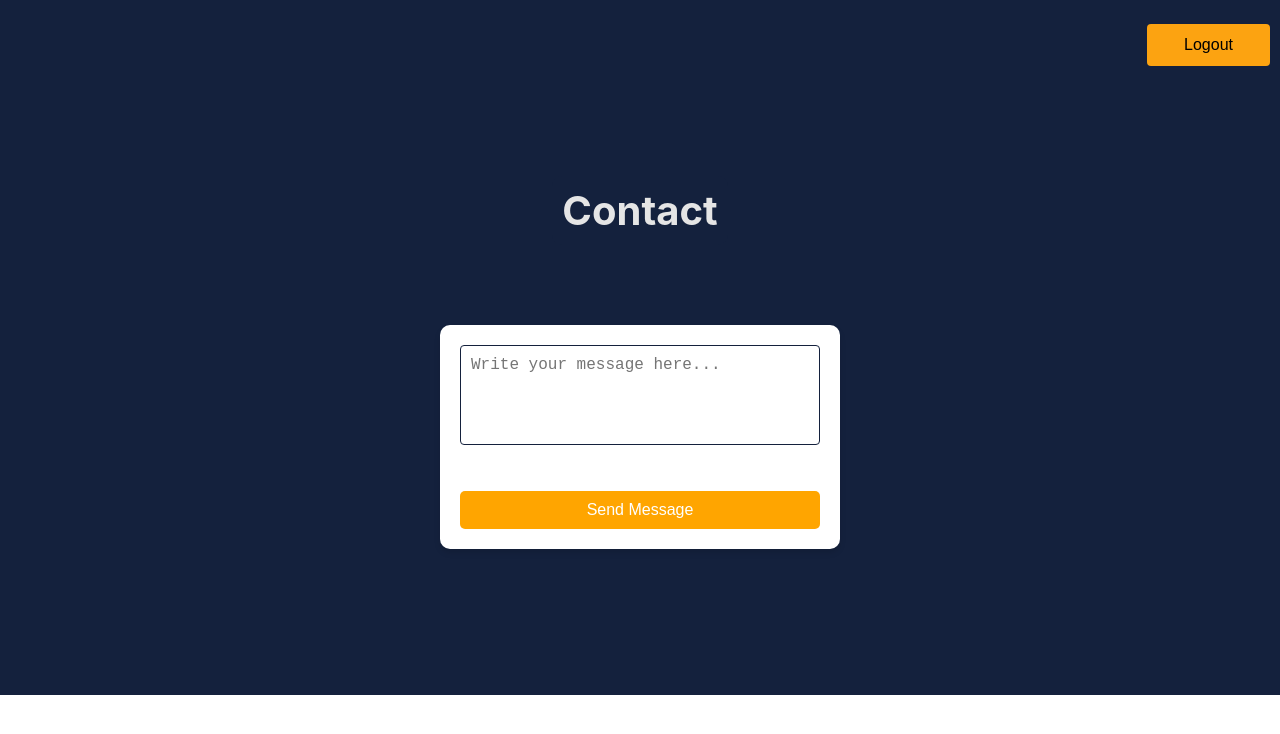
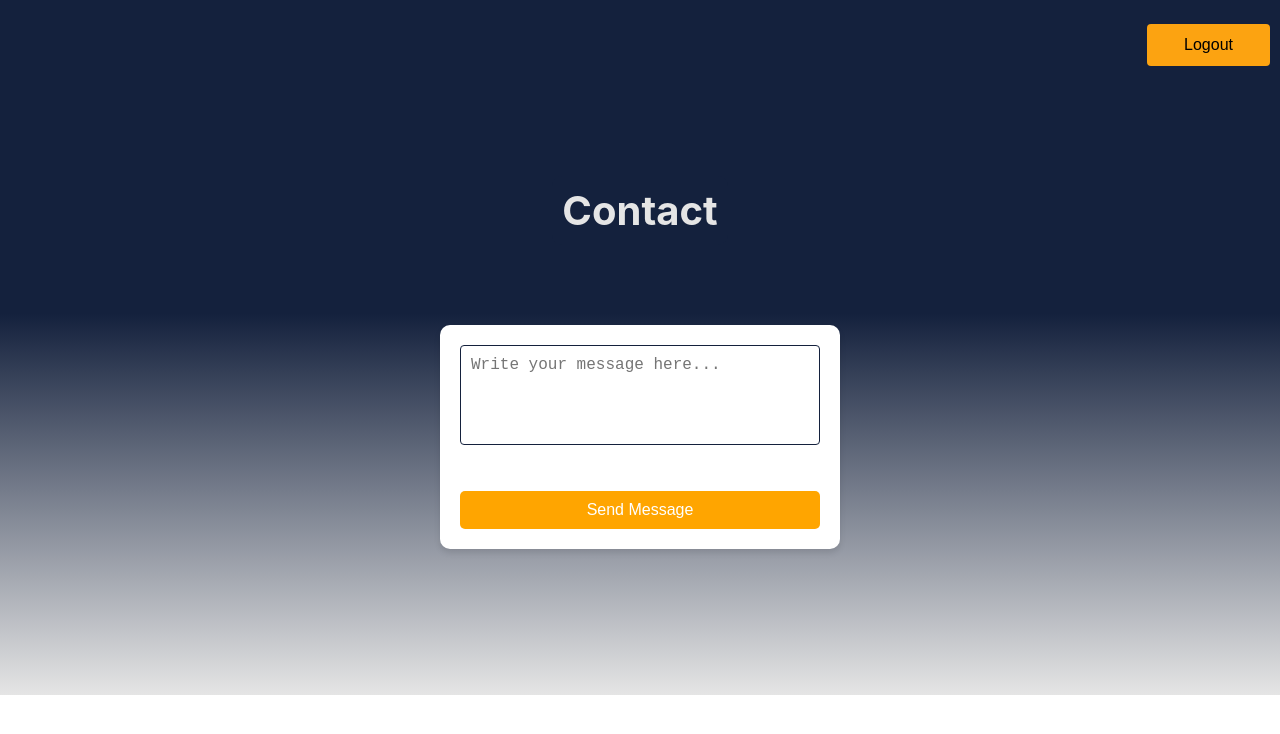
Before and after one commit to biancabelea/Mentum, a React (Create React App) app in the folder mentum-frontend/: page /contact-mentor in a window 1280 px wide. Shown: the top 734 px of the page. Built offline with nearby package versions, Linux system fonts and the light colour scheme.

Commit message:
Update ContactMentor.css

```diff
--- a/mentum-frontend/src/styles/ContactMentor.css
+++ b/mentum-frontend/src/styles/ContactMentor.css
@@ -19,6 +19,7 @@
     justify-content: center;
     background-color: var(--dark-blue);
     height: 615px;
+    background: linear-gradient(180deg, rgba(20, 33, 61, 1) 38%, rgba(229, 229, 229, 1) 100%);
 }
 
 form {
```
